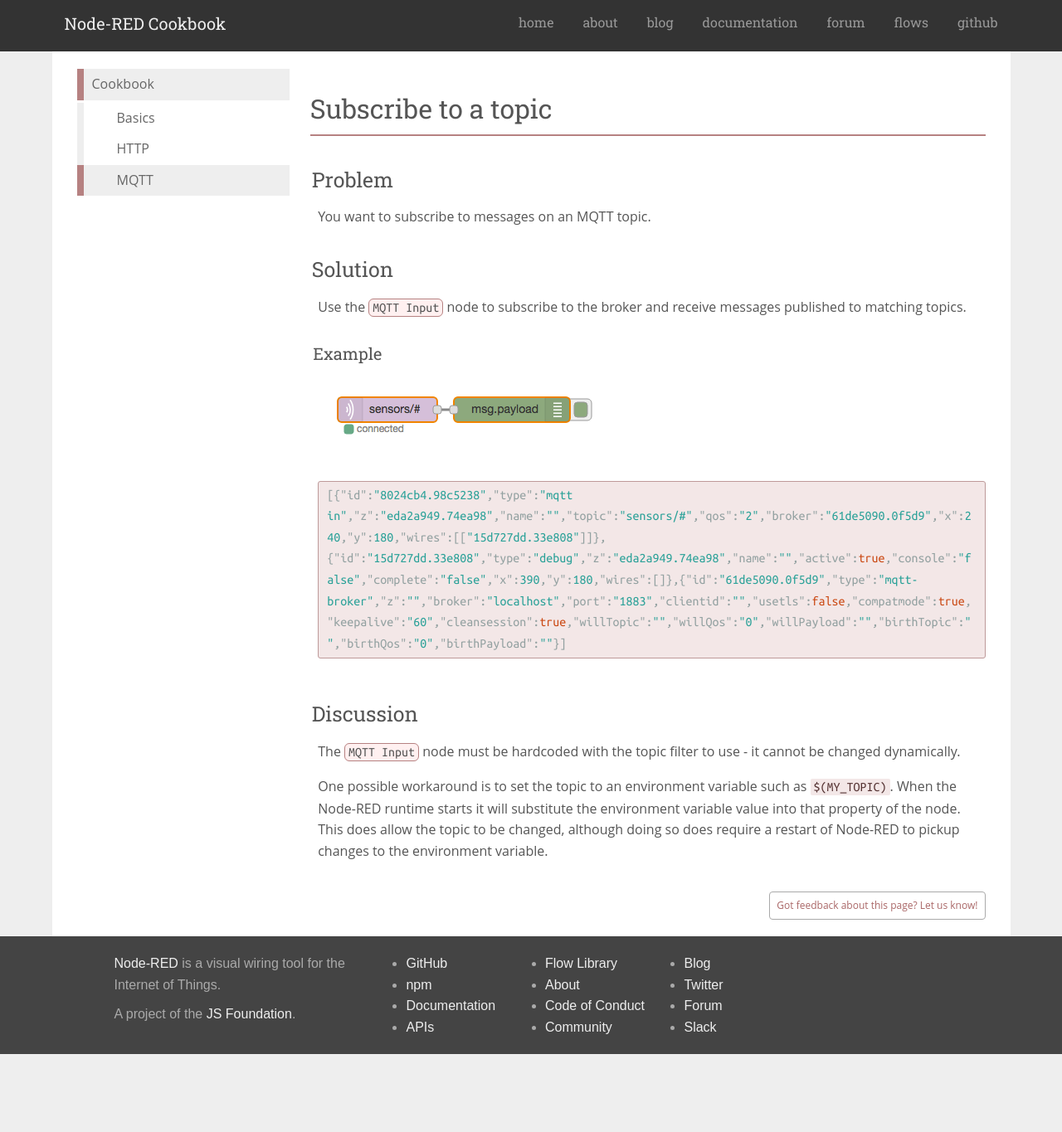
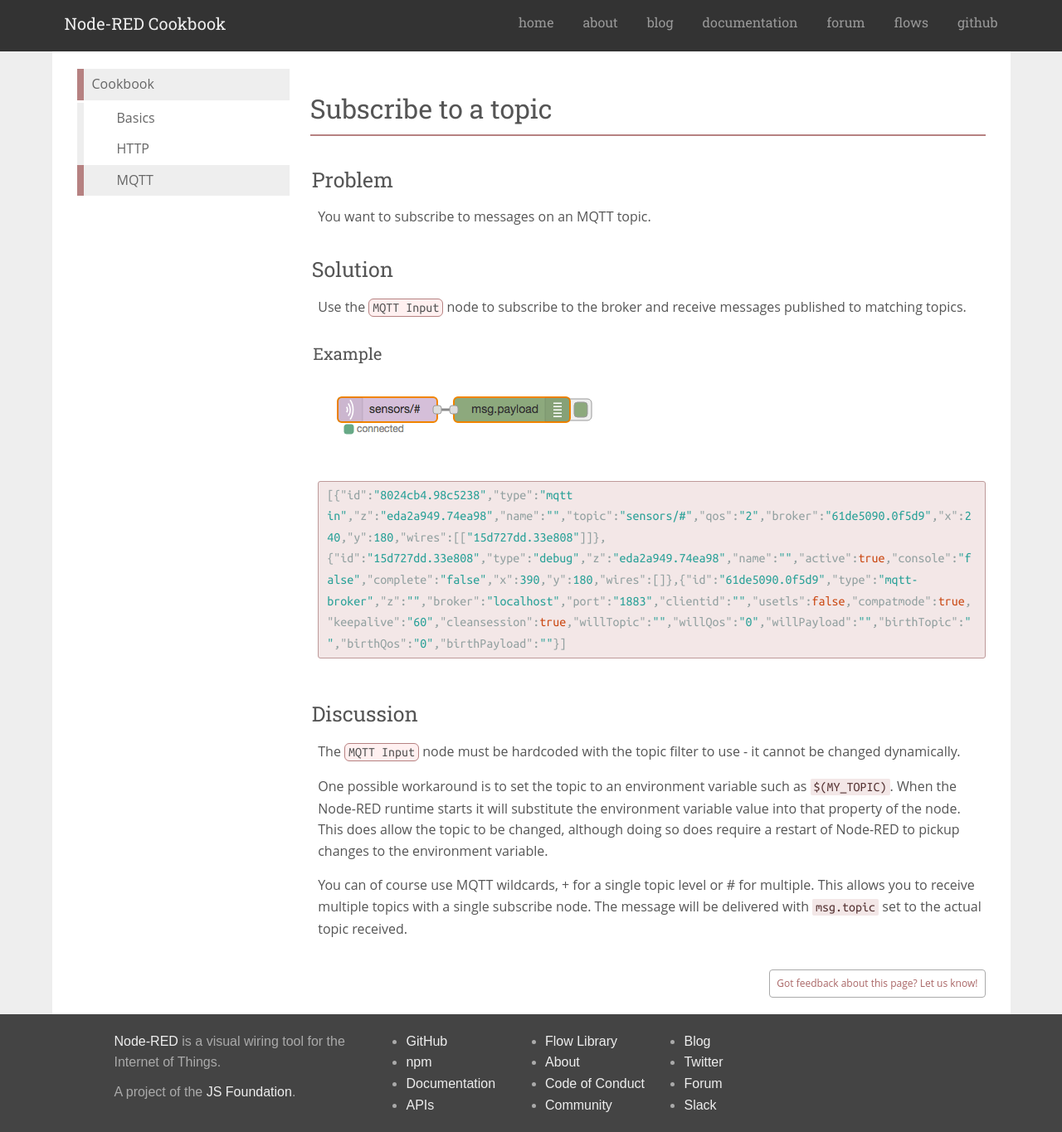
Before and after one commit to node-red/cookbook.nodered.org, a Jekyll site: the page built from mqtt/subscribe-to-topic.md, in a window 1280 px wide. Shown: the whole page at 83% size. Built offline with Jekyll 4.4.1, drawn with Linux system fonts in a browser that asks for light colours; nearby versions of some CDN libraries; before the commit the page ends 1271 px from its top, so only the background shows below that.

Commit message:
Update subscribe-to-topic.md

```diff
--- a/mqtt/subscribe-to-topic.md
+++ b/mqtt/subscribe-to-topic.md
@@ -32,3 +32,7 @@
 `$(MY_TOPIC)`. When the Node-RED runtime starts it will substitute the environment
 variable value into that property of the node. This does allow the topic to be changed, although
 doing so does require a restart of Node-RED to pickup changes to the environment variable.
+
+You can of course use MQTT wildcards, + for a single topic level or # for multiple. This allows
+you to receive multiple topics with a single subscribe node. The message will be delivered
+with `msg.topic` set to the actual topic received.
```
